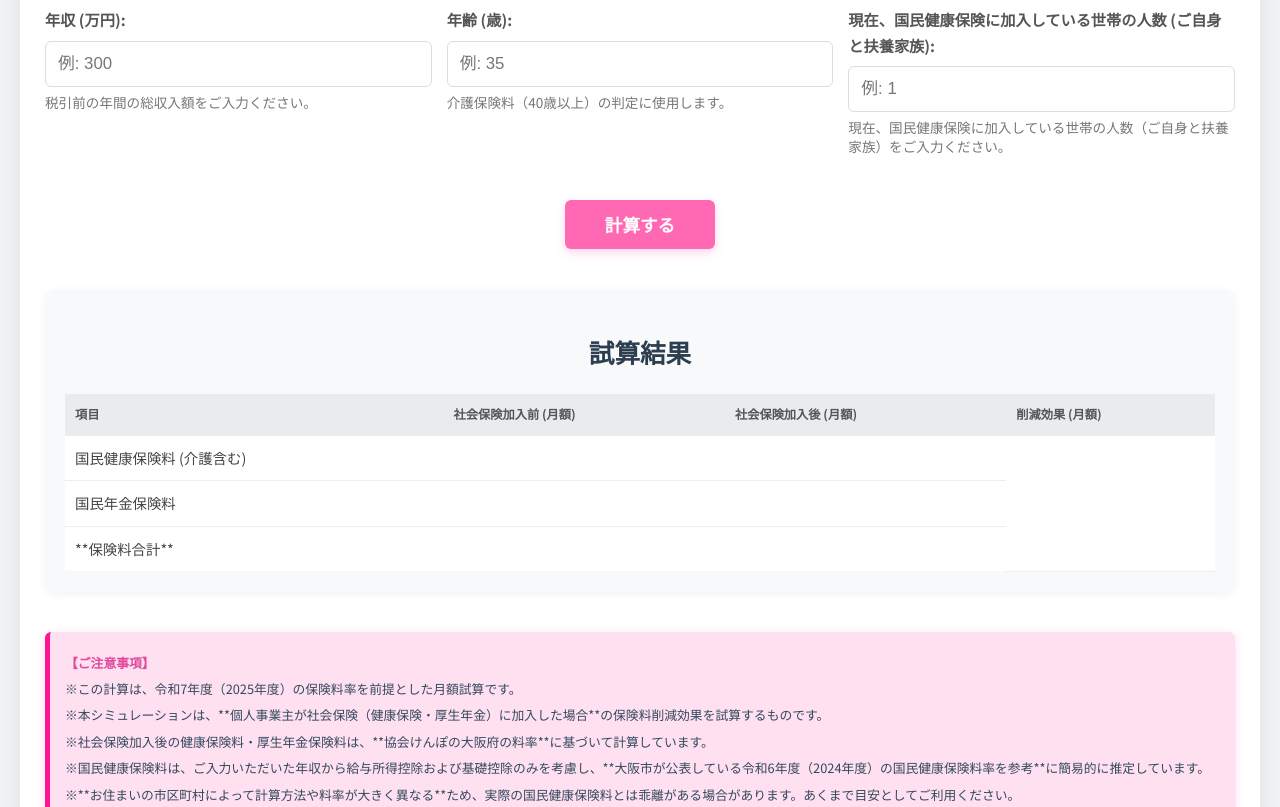
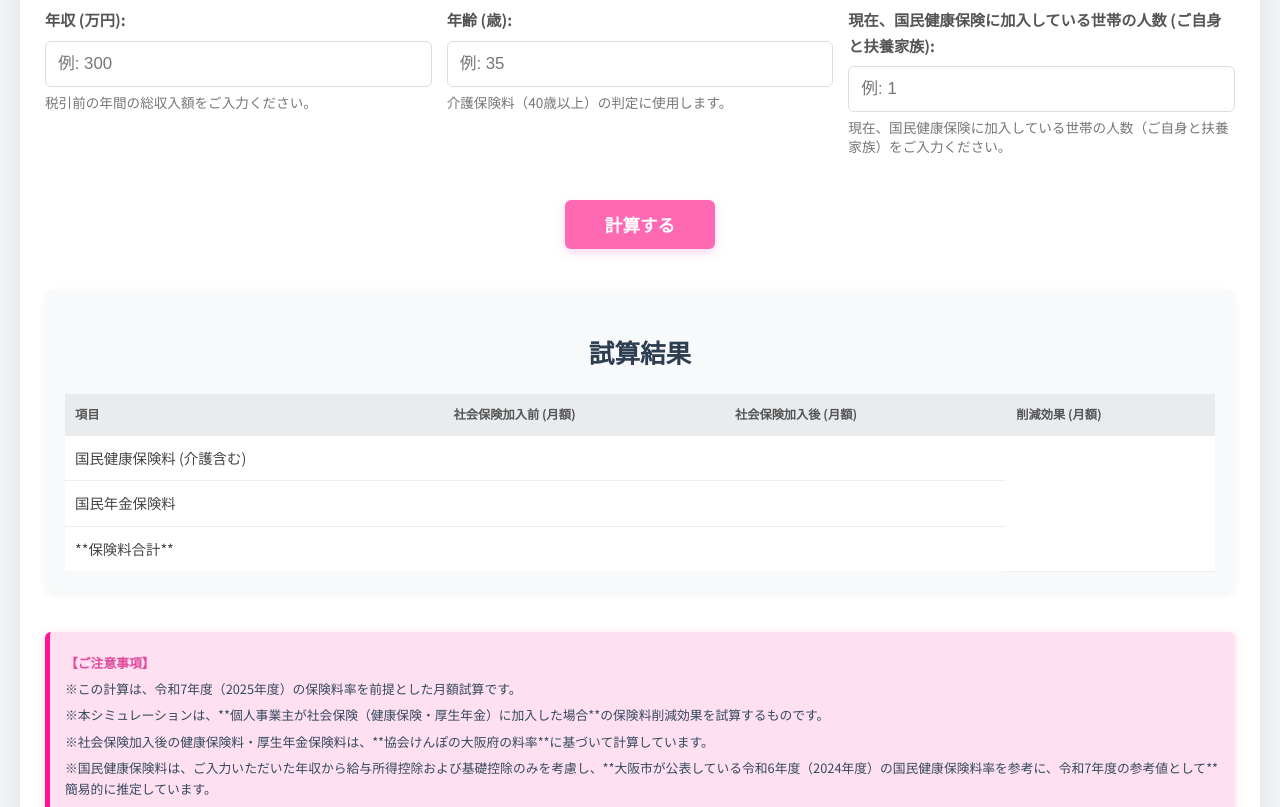
Before and after one commit to activation-inc/activation-tools, a plain HTML site: page index.html in a window 1280 px wide. Shown: the part 145-952 px from the top of the page. Drawn offline with Linux system fonts and the light colour scheme.

Commit message:
Update index.html

```diff
--- a/index.html
+++ b/index.html
@@ -340,7 +340,7 @@
             <p>※この計算は、令和7年度（2025年度）の保険料率を前提とした月額試算です。</p>
             <p>※本シミュレーションは、**個人事業主が社会保険（健康保険・厚生年金）に加入した場合**の保険料削減効果を試算するものです。</p>
             <p>※社会保険加入後の健康保険料・厚生年金保険料は、**協会けんぽの大阪府の料率**に基づいて計算しています。</p>
-            <p>※国民健康保険料は、ご入力いただいた年収から給与所得控除および基礎控除のみを考慮し、**大阪市が公表している令和6年度（2024年度）の国民健康保険料率を参考**に簡易的に推定しています。</p>
+            <p>※国民健康保険料は、ご入力いただいた年収から給与所得控除および基礎控除のみを考慮し、**大阪市が公表している令和6年度（2024年度）の国民健康保険料率を参考に、令和7年度の参考値として**簡易的に推定しています。</p>
             <p>※**お住まいの市区町村によって計算方法や料率が大きく異なる**ため、実際の国民健康保険料とは乖離がある場合があります。あくまで目安としてご利用ください。</p>
             <p>※実際の保険料は、お住まいの自治体、ご加入の健康保険組合、扶養家族の状況、各種控除（住宅ローン控除、医療費控除、社会保険料控除など）、前年の所得などにより大きく異なります。</p>
             <p>※保険料率は毎年見直されます。</p>
```
